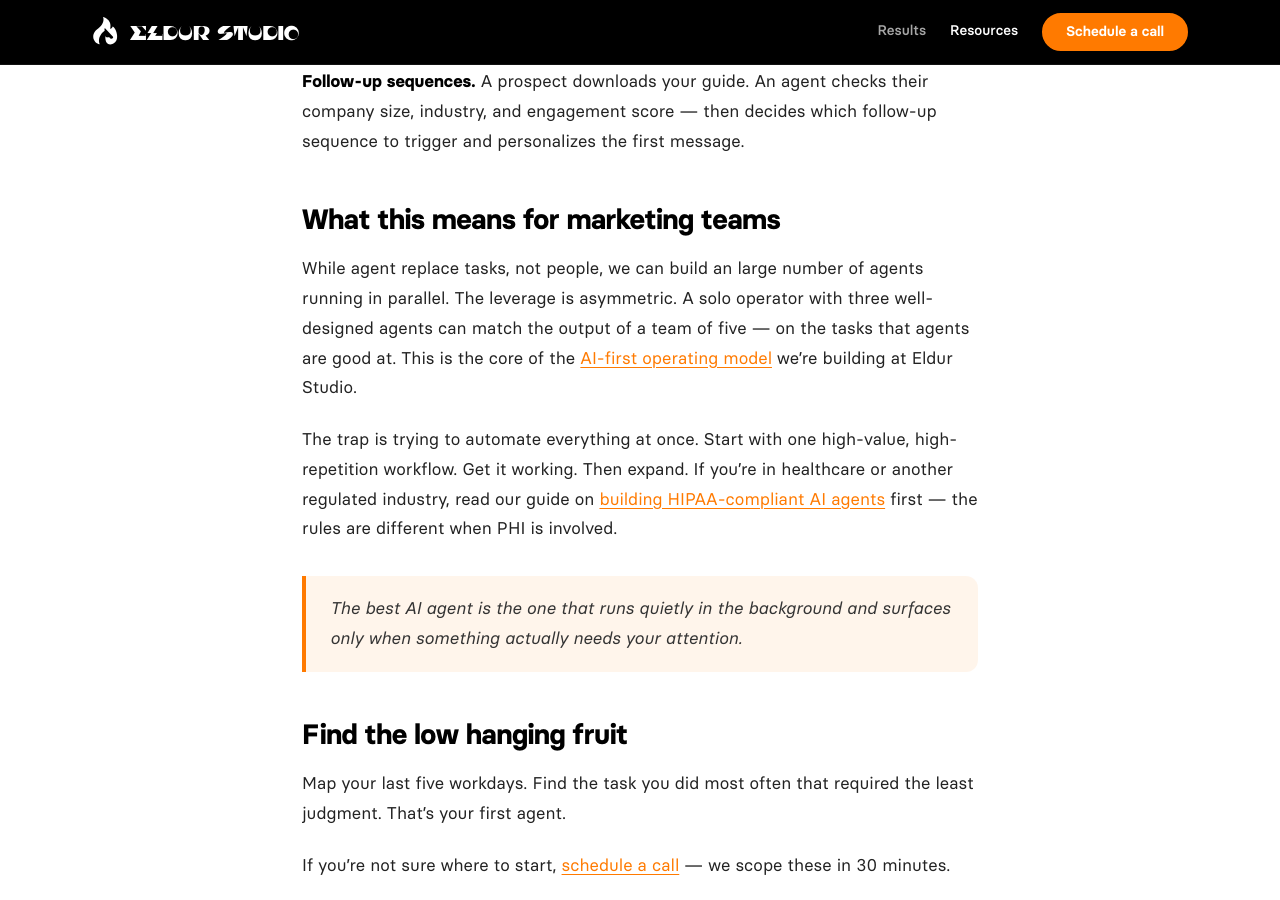
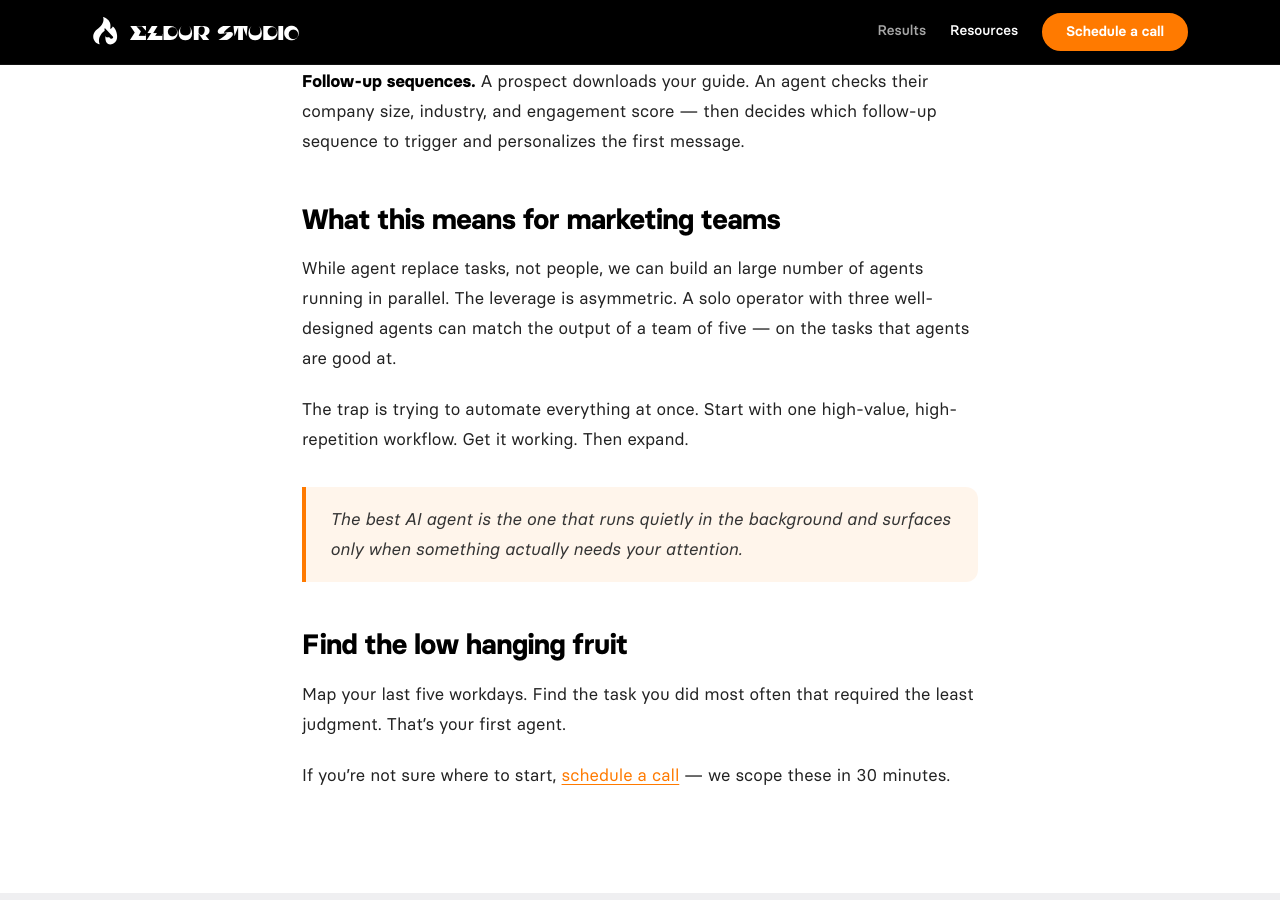
Before and after one commit to UberVero/ES2website, a Jekyll site: the page built from _posts/2026-03-04-ai-agents-b2b-marketing.md, in a window 1280 px wide and 900 px high, scrolled down 1958 px. Built offline with Jekyll 4.4.1, drawn with Linux system fonts in a browser that asks for light colours; comment, search, counter and statistics services are not loaded.

Commit message:
chore: sync posts from Notion [skip ci]

```diff
--- a/_posts/2026-03-04-ai-agents-b2b-marketing.md
+++ b/_posts/2026-03-04-ai-agents-b2b-marketing.md
@@ -53,10 +53,10 @@ The difference from a simple automation: agents handle ambiguity. They don't jus
 ## What this means for marketing teams
 
 
-While agent replace tasks, not people, we can build an large number of agents running in parallel. The leverage is asymmetric. A solo operator with three well-designed agents can match the output of a team of five — on the tasks that agents are good at. This is the core of the [AI-first operating model](/resources/no-code-to-ai-first-operators-marketing-model/) we're building at Eldur Studio.
+While agent replace tasks, not people, we can build an large number of agents running in parallel. The leverage is asymmetric. A solo operator with three well-designed agents can match the output of a team of five — on the tasks that agents are good at.
 
 
-The trap is trying to automate everything at once. Start with one high-value, high-repetition workflow. Get it working. Then expand. If you're in healthcare or another regulated industry, read our guide on [building HIPAA-compliant AI agents](/resources/building-hipaa-compliant-ai-agents/) first — the rules are different when PHI is involved.
+The trap is trying to automate everything at once. Start with one high-value, high-repetition workflow. Get it working. Then expand.
 
 > The best AI agent is the one that runs quietly in the background and surfaces only when something actually needs your attention.
 
@@ -66,4 +66,4 @@ The trap is trying to automate everything at once. Start with one high-value, hi
 Map your last five workdays. Find the task you did most often that required the least judgment. That's your first agent.
 
 
-If you're not sure where to start, [schedule a call](https://booking.akiflow.com/veronica-es-new) — we scope these in 30 minutes.
+If you're not sure where to start, [schedule a call](https://www.notion.so/resources/) — we scope these in 30 minutes.
```
Also changed, not shown: _posts/2026-03-03-no-code-to-ai-first-operators-marketing-model.md (+2 -2 lines), _posts/2026-03-05-webflow-pro-system-side-project.md (+1 -1 lines), _posts/2026-03-31-building-hipaa-compliant-ai-agents.md (+2 -2 lines).
